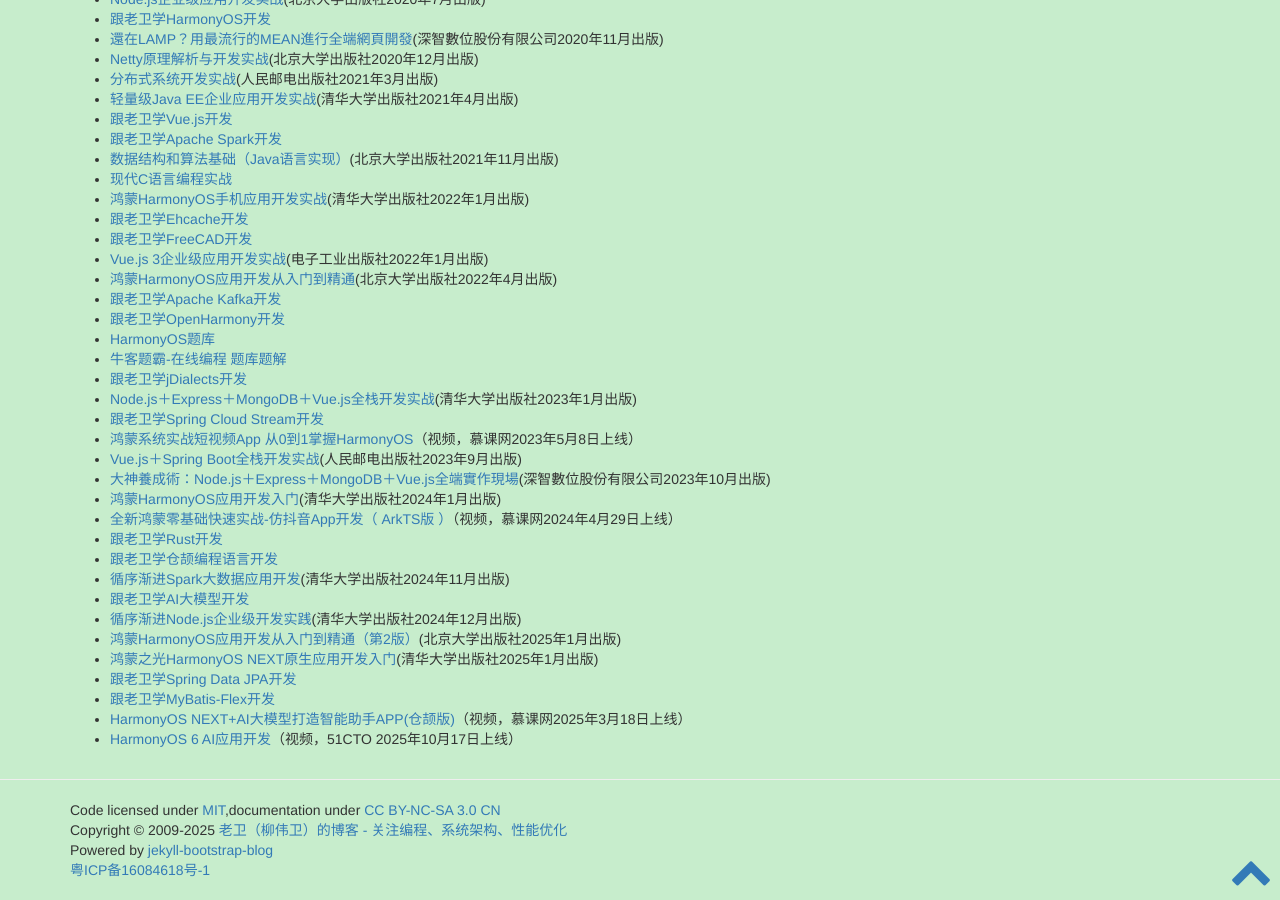
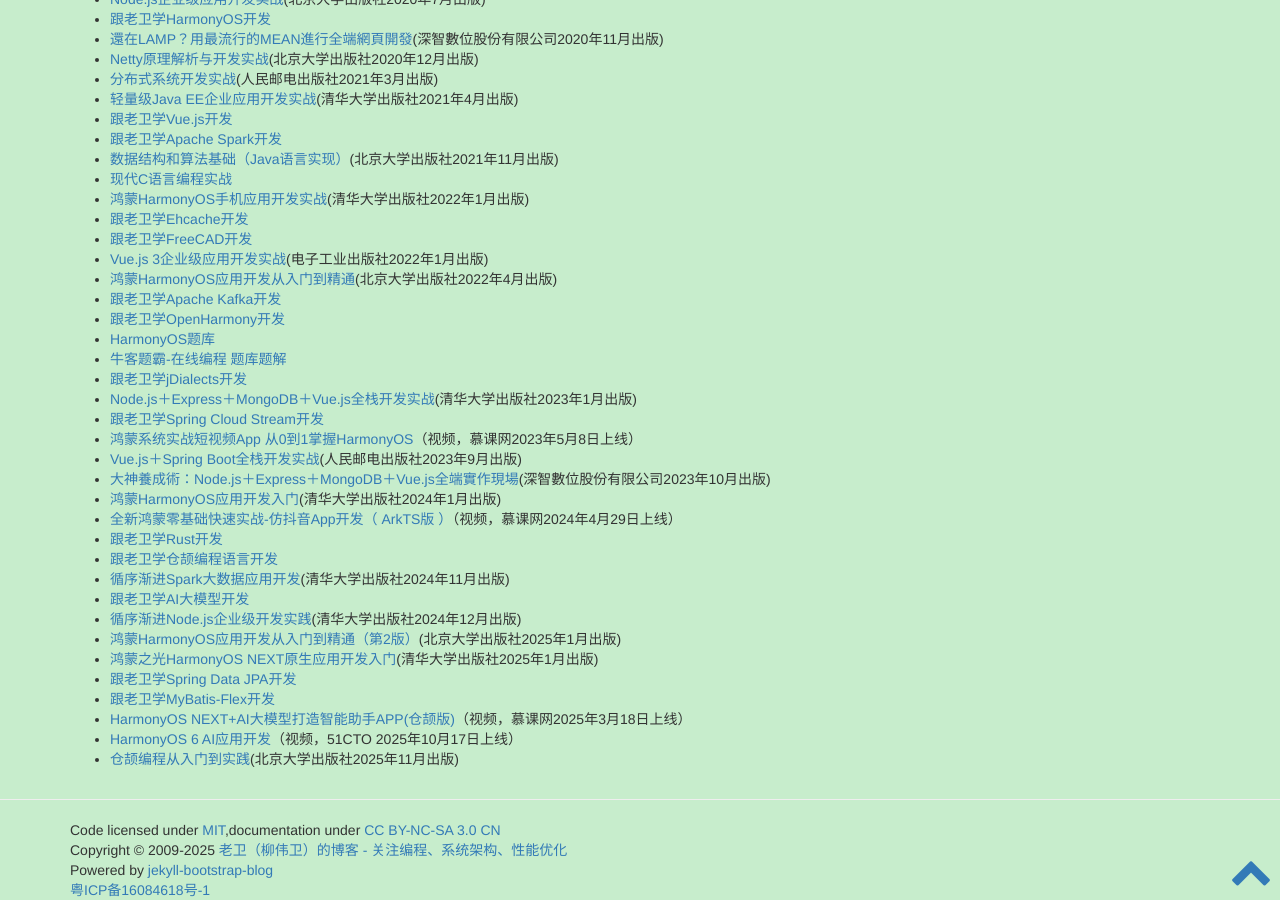
Before and after one commit to waylau/waylau.github.io, a Jekyll site: the page built from books/index.md, in a window 1280 px wide and 900 px high, scrolled down 1265 px. Built offline with Jekyll 4.4.1, drawn with Linux system fonts in a browser that asks for light colours; comment, search, counter and statistics services are not loaded.

Commit message:
add * [仓颉编程从入门到实践](https://coding.imooc.com/class/927.html)(北京大学出版社2025年11月出版)

```diff
--- a/books/index.md
+++ b/books/index.md
@@ -97,3 +97,4 @@
 * [跟老卫学MyBatis-Flex开发](https://github.com/waylau/mybatis-flex-tutorial)
 * [HarmonyOS NEXT+AI大模型打造智能助手APP(仓颉版)](https://coding.imooc.com/class/927.html)（视频，慕课网2025年3月18日上线）
 * [HarmonyOS 6 AI应用开发](https://edu.51cto.com/course/39601.html)（视频，51CTO 2025年10月17日上线）
+* [仓颉编程从入门到实践](https://coding.imooc.com/class/927.html)(北京大学出版社2025年11月出版)
```
